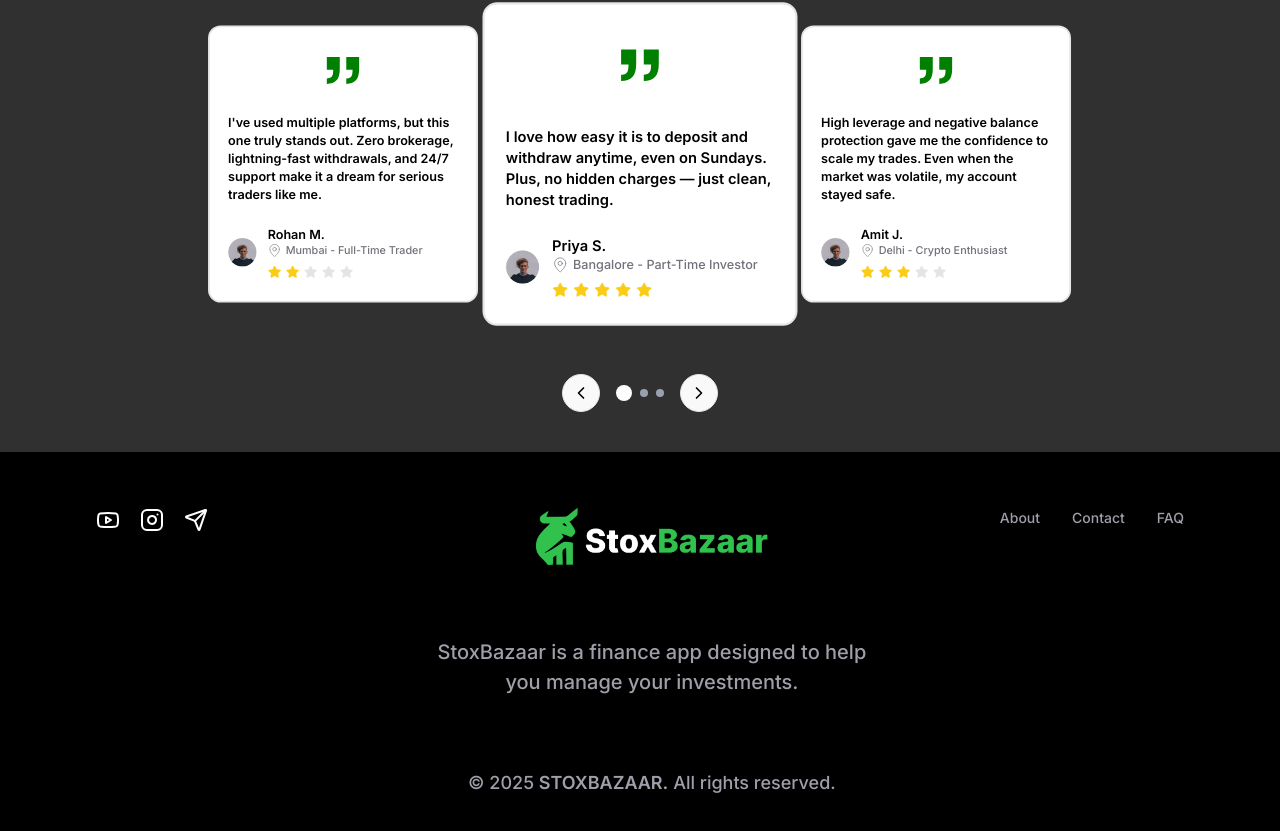
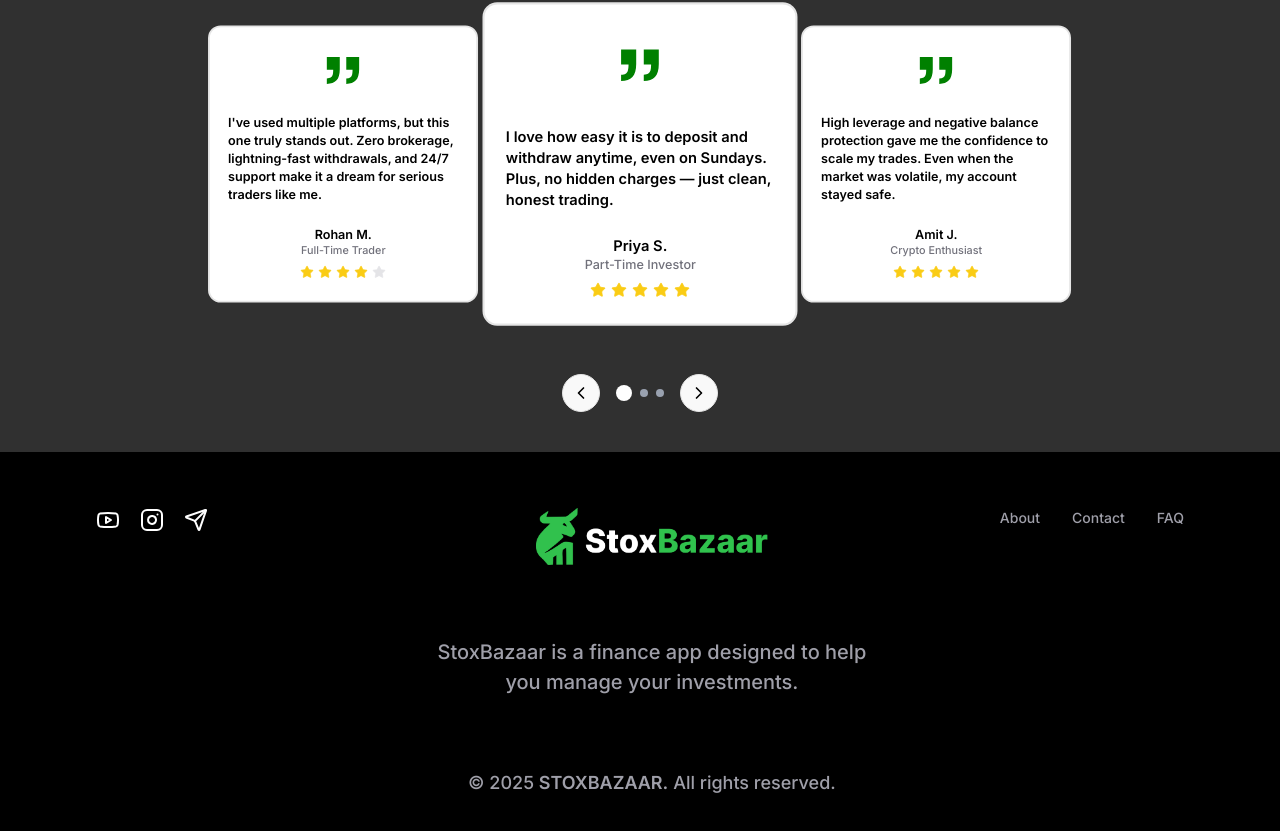
Before and after one commit to RISHIRAJ-BHATTACHARJEE/stoxbazzar, a React (Vite) app: page / in a window 1280 px wide. Shown: the part 4822-5653 px from the top of the page. Built offline with nearby package versions, Linux system fonts and the light colour scheme.

Commit message:
Testimonial Cards Updated

```diff
--- a/src/components/Card.jsx
+++ b/src/components/Card.jsx
@@ -10,15 +10,10 @@ const Card = ({ description, name, info, rating = 5 }) => {
         {description}
       </p>
       <div className="flex items-center justify-between w-full">
-        <div className="flex items-center gap-3">
-          <Avatar>
-            <AvatarImage src="/avatar-3.png" />
-            <AvatarFallback>CN</AvatarFallback>
-          </Avatar>
-          <div>
+        <div className="flex items-center gap-3 w-full">
+          <div className="flex flex-col items-center justify-center w-full">
             <h2 className="font-semibold text-sm">{name}</h2>
             <div className="flex items-center gap-1 text-zinc-500">
-              <MapPin size={16} strokeWidth={1} />
               <p className="text-xs">{info}</p>
             </div>
 
--- a/src/constants.js
+++ b/src/constants.js
@@ -1,51 +1,32 @@
 export const testimonials = [
   {
-    name: "Hannah Brewer",
-    location: "Asian Tourist",
-    img: "avatar-3.png",
-    message:
-      "Lorem ipsum dolor sit amet consectetur adipisicing elit. Commodi recusandae alias minus ratione ducimus hic voluptatibus voluptas soluta possimus at voluptates rerum officiis laboriosam consequuntur aperiam odit modi, odio nobis",
+    name: "Rohan M.",
+    info: "Full-Time Trader",
+    description: "I've used multiple platforms, but this one truly stands out. Zero brokerage, lightning-fast withdrawals, and 24/7 support make it a dream for serious traders like me.",
+    rating: 4
   },
   {
-    name: "Hannah Brewer",
-    location: "Asian Tourist",
-    img: "avatar-3.png",
-    message:
-      "Lorem ipsum dolor sit amet consectetur adipisicing elit. Commodi recusandae alias minus ratione ducimus hic voluptatibus voluptas soluta possimus at voluptates rerum officiis laboriosam consequuntur aperiam odit modi, odio nobis",
+    name: "Priya S.",
+    info: "Part-Time Investor",
+    description: "I love how easy it is to deposit and withdraw anytime, even on Sundays. Plus, no hidden charges — just clean, honest trading.",
+    rating: 5
   },
   {
-    name: "Hannah Brewer",
-    location: "Asian Tourist",
-    img: "avatar-3.png",
-    message:
-      "Lorem ipsum dolor sit amet consectetur adipisicing elit. Commodi recusandae alias minus ratione ducimus hic voluptatibus voluptas soluta possimus at voluptates rerum officiis laboriosam consequuntur aperiam odit modi, odio nobis",
+    name: "Amit J.",
+    info: "Crypto Enthusiast",
+    description: "High leverage and negative balance protection gave me the confidence to scale my trades. Even when the market was volatile, my account stayed safe.",
+    rating: 5
   },
   {
-    name: "Hannah Brewer",
-    location: "Asian Tourist",
-    img: "avatar-3.png",
-    message:
-      "Lorem ipsum dolor sit amet consectetur adipisicing elit. Commodi recusandae alias minus ratione ducimus hic voluptatibus voluptas soluta possimus at voluptates rerum officiis laboriosam consequuntur aperiam odit modi, odio nobis",
+    name: "Sneha R.",
+    info: "New to Trading",
+    description: "As a beginner, I was worried about hidden fees and complicated apps. But this platform is super beginner-friendly with excellent customer support around the clock.",
+    rating: 4
   },
   {
-    name: "Hannah Brewer",
-    location: "Asian Tourist",
-    img: "avatar-3.png",
-    message:
-      "Lorem ipsum dolor sit amet consectetur adipisicing elit. Commodi recusandae alias minus ratione ducimus hic voluptatibus voluptas soluta possimus at voluptates rerum officiis laboriosam consequuntur aperiam odit modi, odio nobis",
+    name: "Manish T.",
+    info: "Professional Analyst",
+    description: "What impressed me the most is the ultra-fast withdrawal. I got funds in my bank account within minutes. That's rare in India.",
+    rating: 5
   },
-  {
-    name: "Hannah Brewer",
-    location: "Asian Tourist",
-    img: "avatar-3.png",
-    message:
-      "Lorem ipsum dolor sit amet consectetur adipisicing elit. Commodi recusandae alias minus ratione ducimus hic voluptatibus voluptas soluta possimus at voluptates rerum officiis laboriosam consequuntur aperiam odit modi, odio nobis",
-  },
-  {
-    name: "Hannah Brewer",
-    location: "Asian Tourist",
-    img: "avatar-3.png",
-    message:
-      "Lorem ipsum dolor sit amet consectetur adipisicing elit. Commodi recusandae alias minus ratione ducimus hic voluptatibus voluptas soluta possimus at voluptates rerum officiis laboriosam consequuntur aperiam odit modi, odio nobis",
-  },
-];
+]
--- a/src/sections/TestimonialsSection.jsx
+++ b/src/sections/TestimonialsSection.jsx
@@ -1,41 +1,9 @@
 import { useRef, useState, useEffect } from "react";
 import { ChevronLeft, ChevronRight } from "lucide-react";
 import Card from "../components/Card";
+import { testimonials } from "@/constants";
 
 const TOTAL_CARDS = 5;
-
-const testimonials = [
-  {
-    name: "Rohan M.",
-    info: "Mumbai - Full-Time Trader",
-    description: "I've used multiple platforms, but this one truly stands out. Zero brokerage, lightning-fast withdrawals, and 24/7 support make it a dream for serious traders like me.",
-    rating: 2
-  },
-  {
-    name: "Priya S.",
-    info: "Bangalore - Part-Time Investor",
-    description: "I love how easy it is to deposit and withdraw anytime, even on Sundays. Plus, no hidden charges — just clean, honest trading.",
-    rating: 5
-  },
-  {
-    name: "Amit J.",
-    info: "Delhi - Crypto Enthusiast",
-    description: "High leverage and negative balance protection gave me the confidence to scale my trades. Even when the market was volatile, my account stayed safe.",
-    rating: 3
-  },
-  {
-    name: "Sneha R.",
-    info: "Hyderabad - New to Trading",
-    description: "As a beginner, I was worried about hidden fees and complicated apps. But this platform is super beginner-friendly with excellent customer support around the clock.",
-    rating: 4
-  },
-  {
-    name: "Manish T.",
-    info: "Ahmedabad - Professional Analyst",
-    description: "What impressed me the most is the ultra-fast withdrawal. I got funds in my bank account within minutes. That's rare in India.",
-    rating: 4
-  },
-]
 
 
 const TestimonialsSection = () => {
```
